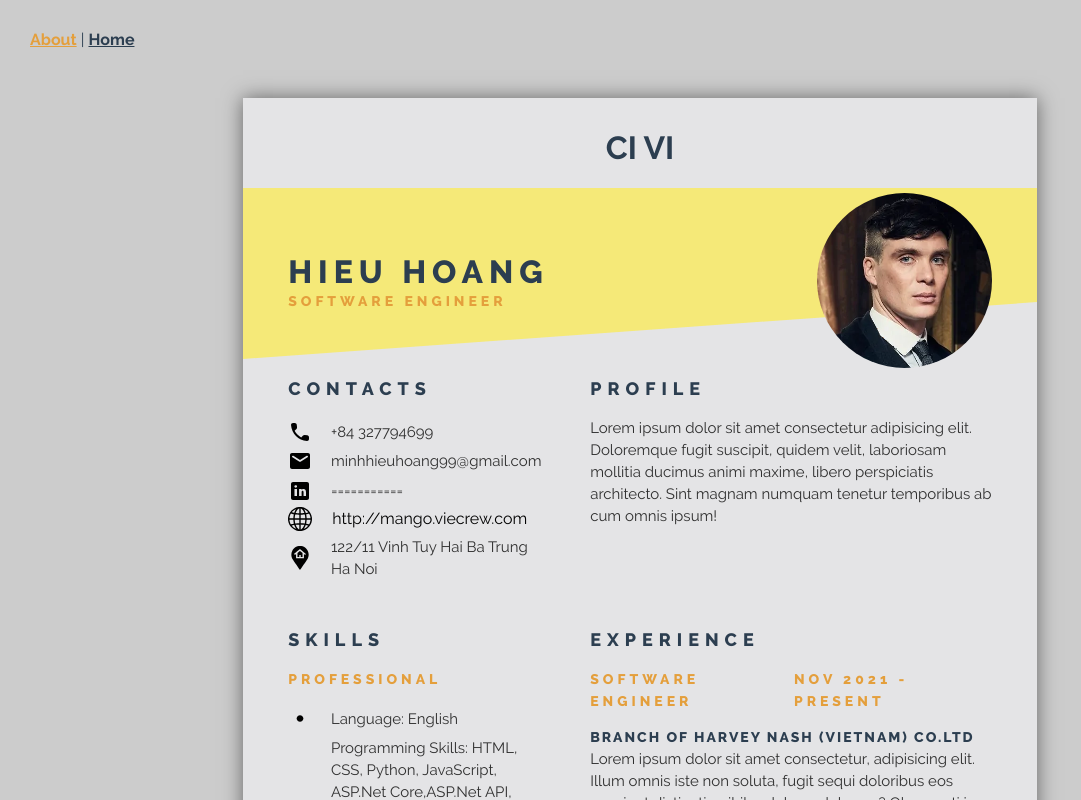
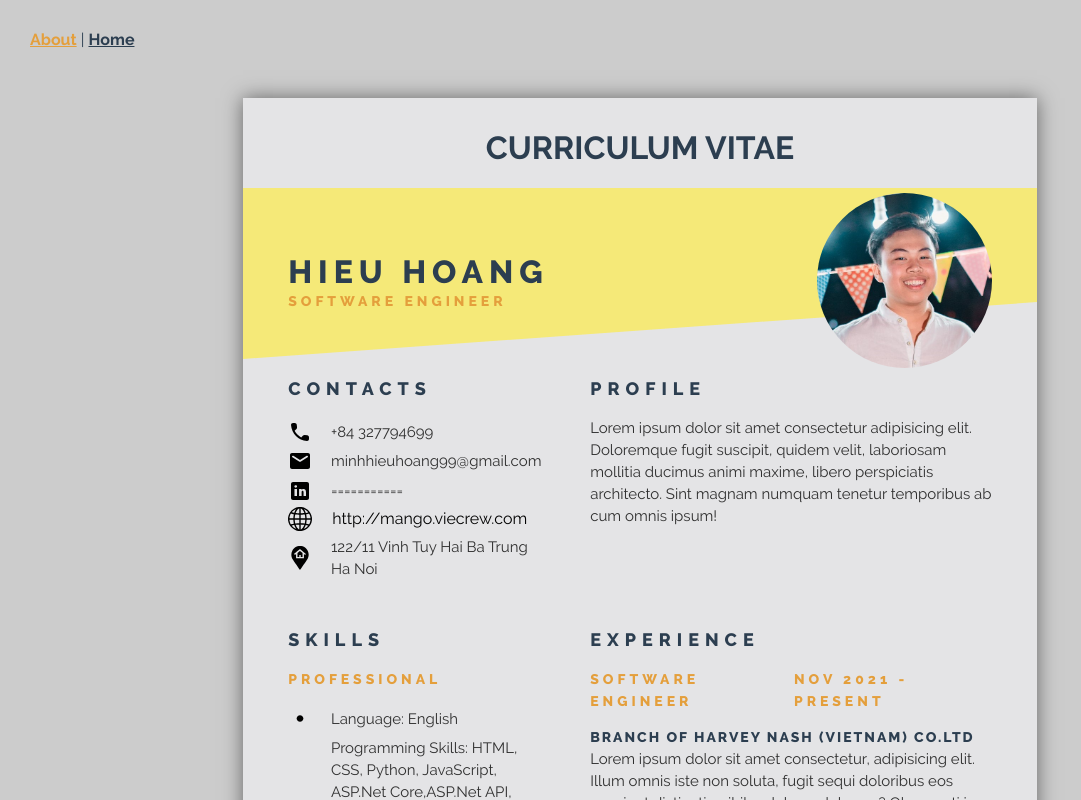
Before and after one commit to minhhieuhoang99/vue-k8s-gcp, a Vue app: page / in a window 1280 px wide. Shown: the top 800 px of the page, without its empty margins (0-1081 px from the left). Built offline with nearby package versions, Linux system fonts and the light colour scheme.

Commit message:
update header.vue about.vue

```diff
--- a/src/components/Header.vue
+++ b/src/components/Header.vue
@@ -7,7 +7,7 @@
       <SubTitle class="person-info-position" :text="position" />
     </div>
     <div class="person-photo">
-      <img class="person-photo-image" src="~@/assets/photo.png" />
+      <img class="person-photo-image" src="~@/assets/photo2.jpg" />
     </div>
   </div>
 </template>
--- a/src/views/About.vue
+++ b/src/views/About.vue
@@ -1,6 +1,6 @@
 <template>
   <div class="a4">
-    <Resume msg="Ci Vi" />
+    <Resume msg="Curriculum Vitae" />
   </div>
 </template>
 
```
